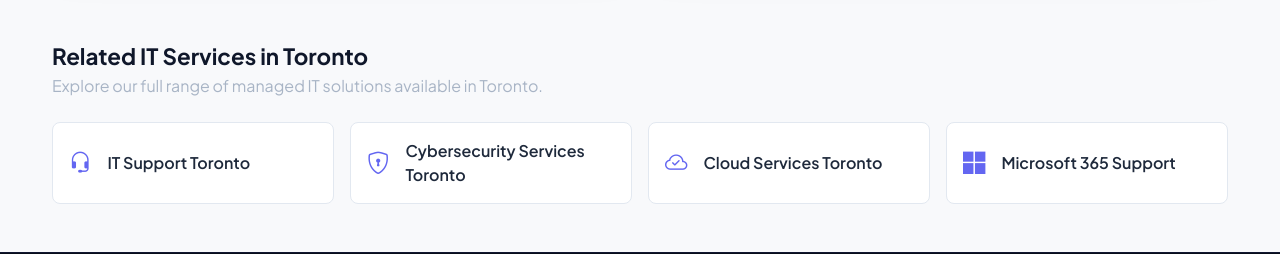
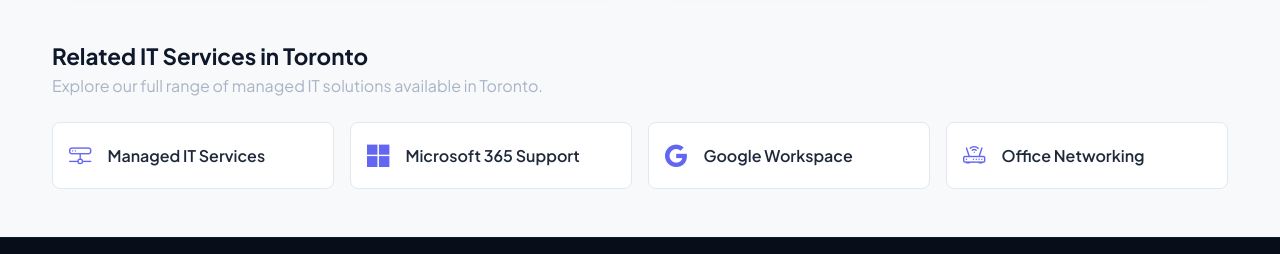
Before and after one commit to gratnam1/cloudcareit, an Angular app: page /managed-it-services-toronto in a window 1280 px wide. Shown: the part 1760-2014 px from the top of the page. Built offline with nearby package versions, Linux system fonts and the light colour scheme.

Commit message:
Full link audit: fix cityServiceLinks, add free-security-assessment to sitemap, add SPA fallback

```diff
--- a/src/app/pages/location/location.component.ts
+++ b/src/app/pages/location/location.component.ts
@@ -413,12 +413,29 @@
     );
     this.mainHeading = content.mainHeading;
 
-    const citySlug = this.normalizeCityKey(this.city).replace(/\s+/g, '-');
-    this.cityServiceLinks = [
-      { label: `IT Support ${this.city}`, path: `/it-support-${citySlug}`, icon: 'bi-headset' },
-      { label: `Cybersecurity Services ${this.city}`, path: `/cybersecurity-services-${citySlug}`, icon: 'bi-shield-lock' },
-      { label: `Cloud Services ${this.city}`, path: `/cloud-services-${citySlug}`, icon: 'bi-cloud-check' },
-      { label: `Microsoft 365 Support`, path: '/microsoft-365', icon: 'bi-microsoft' },
+    // Only include spoke links where a real dedicated page actually exists.
+    // Do not generate dynamic paths for cities without published service pages — those
+    // would fall through to the catch-all and redirect home.
+    const CITY_SERVICE_PAGES: Record<string, (LinkItem & { icon: string })[]> = {
+      vaughan: [
+        { label: 'IT Support Vaughan',            path: '/it-support-vaughan',            icon: 'bi-headset' },
+        { label: 'Cybersecurity Services Vaughan', path: '/cybersecurity-services-vaughan', icon: 'bi-shield-lock' },
+        { label: 'Cloud Services Vaughan',         path: '/cloud-services-vaughan',         icon: 'bi-cloud-check' },
+        { label: 'Microsoft 365 Support',          path: '/microsoft-365',                  icon: 'bi-microsoft' },
+      ],
+      mississauga: [
+        { label: 'IT Support Mississauga', path: '/it-support-mississauga', icon: 'bi-headset' },
+        { label: 'Microsoft 365 Support',   path: '/microsoft-365',          icon: 'bi-microsoft' },
+        { label: 'Google Workspace',        path: '/google-workspace',       icon: 'bi-google' },
+        { label: 'Office Networking',       path: '/office-networking',      icon: 'bi-router' },
+      ],
+    };
+    const cityKey = this.normalizeCityKey(this.city);
+    this.cityServiceLinks = CITY_SERVICE_PAGES[cityKey] ?? [
+      { label: 'Managed IT Services',  path: '/managed-it-services', icon: 'bi-hdd-network' },
+      { label: 'Microsoft 365 Support', path: '/microsoft-365',       icon: 'bi-microsoft' },
+      { label: 'Google Workspace',      path: '/google-workspace',    icon: 'bi-google' },
+      { label: 'Office Networking',     path: '/office-networking',   icon: 'bi-router' },
     ];
     this.areasServedText = content.areasServedText ?? '';
     this.mapImage = content.mapImage ?? '';
```
Also changed, not shown: 2 other files (tests, documents, lock files or other folders).
